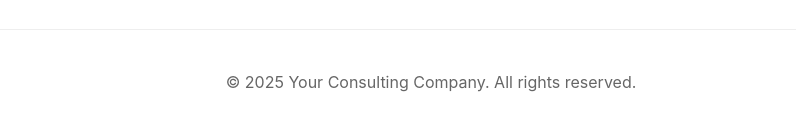
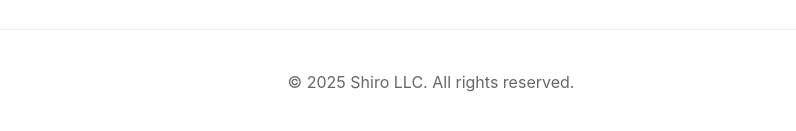
Before and after one commit to jdmsquash/whosash, a plain HTML site: page index.html in a window 1280 px wide. Shown: the part 1502-1633 px from the top of the page, without its empty margins (209-1005 px from the left). Drawn offline with Linux system fonts and the light colour scheme.

Commit message:
Update index.html

```diff
--- a/index.html
+++ b/index.html
@@ -192,7 +192,7 @@
     </section>
 
     <footer>
-        <p>&copy; 2025 Your Consulting Company. All rights reserved.</p>
+        <p>&copy; 2025 Shiro LLC. All rights reserved.</p>
     </footer>
 
     <script>
```
